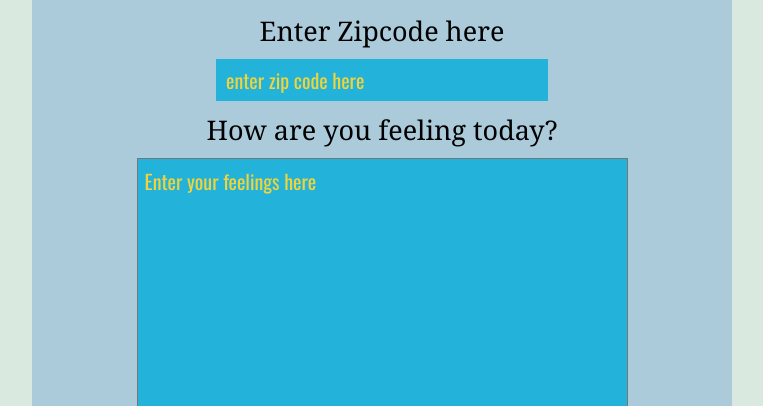
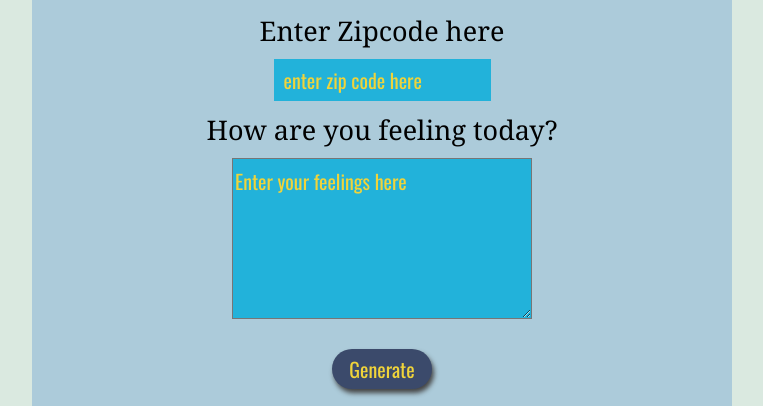
Before and after one commit to lumidee007/weather-journal-app, a website: page website/index.html in a window 1280 px wide. Shown: the part 102-508 px from the top of the page, without its empty margins (258-1021 px from the left). Drawn offline with nearby package versions, Linux system fonts and the light colour scheme; a web font is replaced by a local one.

Commit message:
modified-app-vh

```diff
--- a/website/index.html
+++ b/website/index.html
@@ -22,7 +22,7 @@
             </div>
             <div class="holder feel">
                 <label for="feelings">How are you feeling today?</label>
-                <textarea class="myInput" id="feelings" placeholder="Enter your feelings here" rows="9" cols="50"></textarea>
+                <textarea class="myInput" id="feelings" placeholder="Enter your feelings here" cols="30" rows="5"></textarea>
                 <button id="generate" type="submit"> Generate </button>
             </div>
         </div>
--- a/website/style.css
+++ b/website/style.css
@@ -4,6 +4,7 @@ body{
     min-height: 100vh;
     background-color: rgb(218, 233, 224);
     text-align: center;
+    font-size: 18px;
 }
 
 
@@ -13,7 +14,7 @@ body{
     font-family: 'Noto Serif', serif;
     background-color: rgba(38, 114, 201, 0.253);
     border: none;
-    border-radius: 15px;
+
 }
 
 .entry {
@@ -75,7 +76,8 @@ label {
 input {
     display: block;
     height: 40px;
-    width: 320px;
+    max-width: 500px;
+    margin: 0 auto;
     background: #22b2da;
     color: #f0d43a;
     font-size: 20px;
@@ -118,18 +120,12 @@ textarea {
     font-size: 20px;
     font-family: 'Oswald', sans-serif;
     padding-top: 7px;
-    padding-left: 7px;
     margin-bottom: 25px;
 }
 
 #hold-main {
     padding: 5px;
     margin: 0 auto;
-    overflow: auto;
-    display: flex;
-    flex-direction: column;
-    justify-content: center;
-    align-items: center;
 }
 
 /* Reset style for HTML element on active to have no border*/
```
